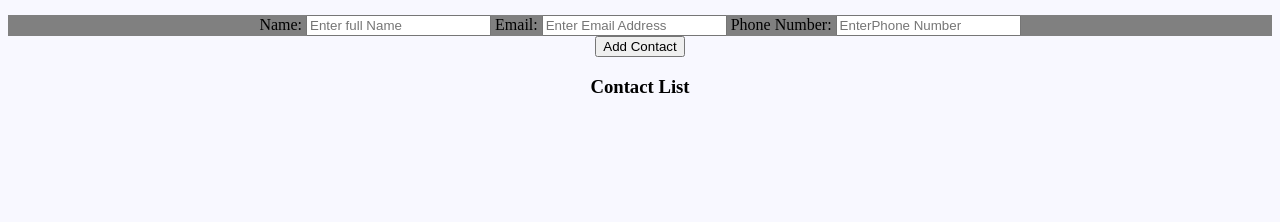
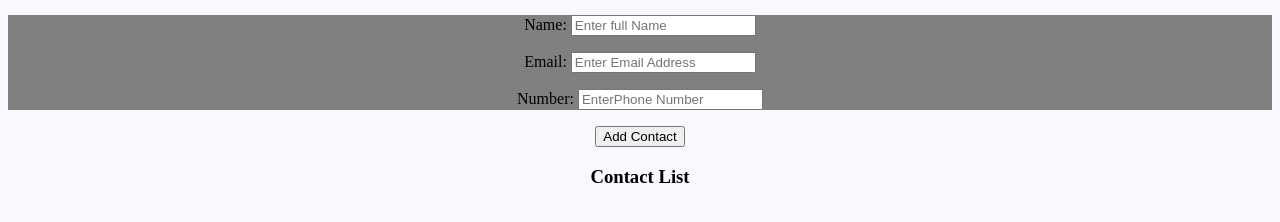
Before and after one commit to Ezeko/Address-Book, a plain HTML site: page index.html in a window 1280 px wide. Shown: the part 44-266 px from the top of the page. Drawn offline with Linux system fonts and the light colour scheme.

Commit message:
Update index.html
This is the html code for the Addrees book

```diff
--- a/index.html
+++ b/index.html
@@ -13,17 +13,17 @@
                 <div class="form-style-heading"><h3>Address Book</h3></div>
 
                 <form id="contactForm">
-                    <label for="Name">
+                    <p><label for="Name">
                         <span>Name:</span>
                         <input type="text" id="Name" class="input-field" value="" placeholder="Enter full Name">
-                    </label>
-                    <label for="email"><span>Email:</span>
+			    </label></p>
+                    <p><label for="email"><span>Email:</span>
                         <input type="text" id="email" class="input-field" value="" placeholder="Enter Email Address">
-                    </label>
-                    <label for="phoneNumber">
-                        <span>Phone Number:</span>
+			    </label></p>
+                    <p><label for="phoneNumber">
+                        <span>Number:</span>
                         <input type="text" id="phoneNumber" class="input-field" value="" placeholder="EnterPhone Number">
-                    </label>
+			    </label></p>
                 </form>
                 <button id="buttonAdd">Add Contact</button>
             </secion>
```
